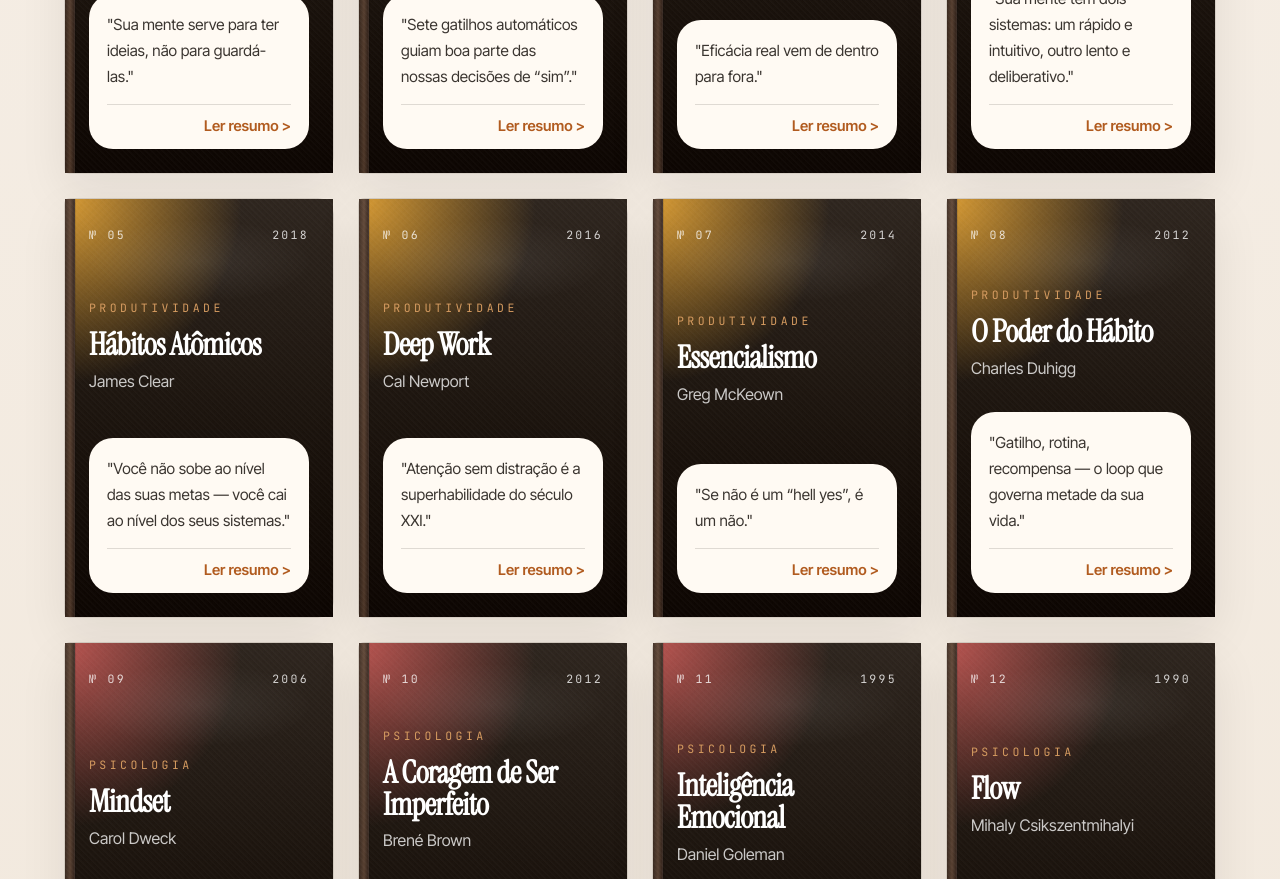
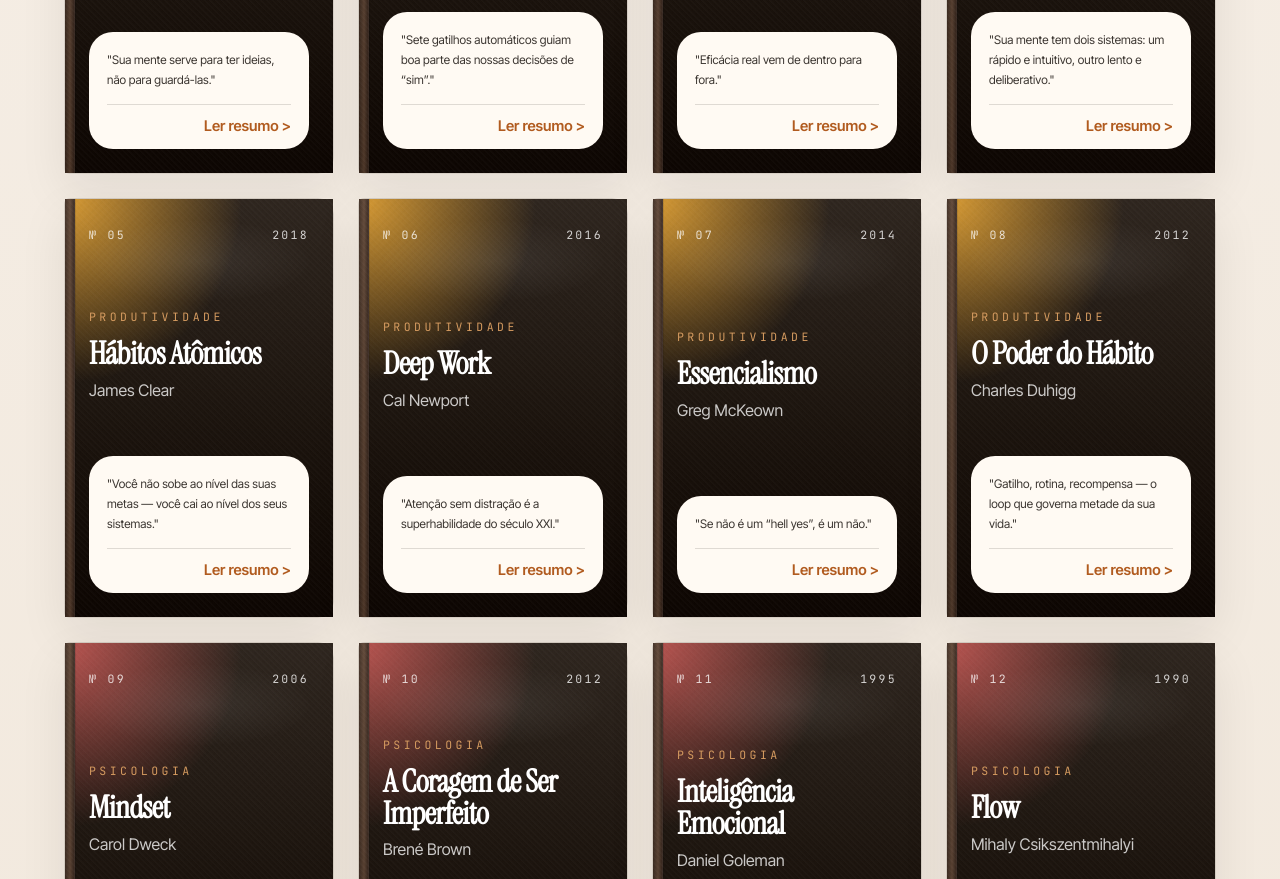
Before and after one commit to 15min-read/15min-read.github.io, a website with bundled scripts: page index.html in a window 1280 px wide. Shown: the part 794-1673 px from the top of the page. Built offline with nearby package versions, Linux system fonts and the light colour scheme.

Commit message:
Update styles.css

```diff
--- a/styles.css
+++ b/styles.css
@@ -579,7 +579,7 @@
 .book-card__content .quote {
   margin: 0 0 14px;
   color: rgba(31, 25, 20, 0.88);
-  font-size: 0.96rem;
+  font-size: 0.74rem;
   line-height: 1.7;
 }
 
```
